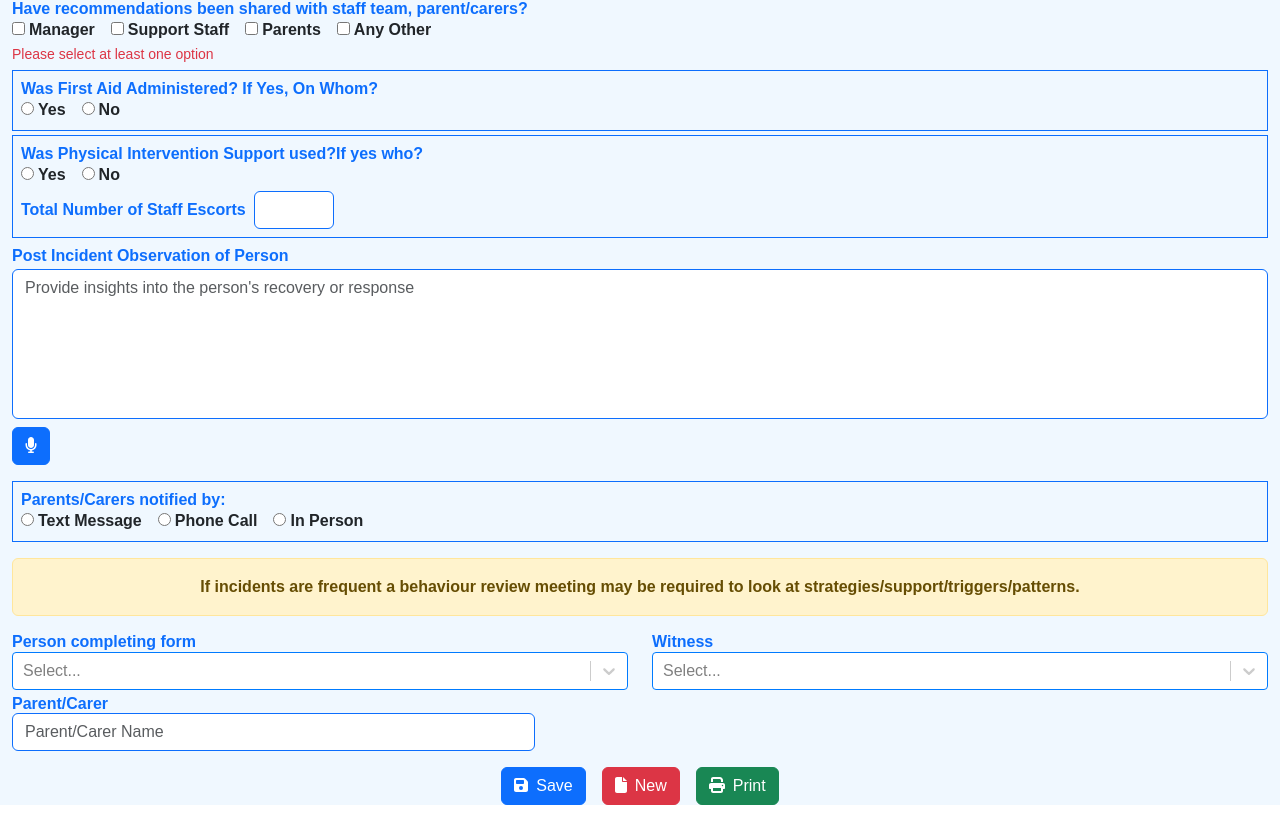
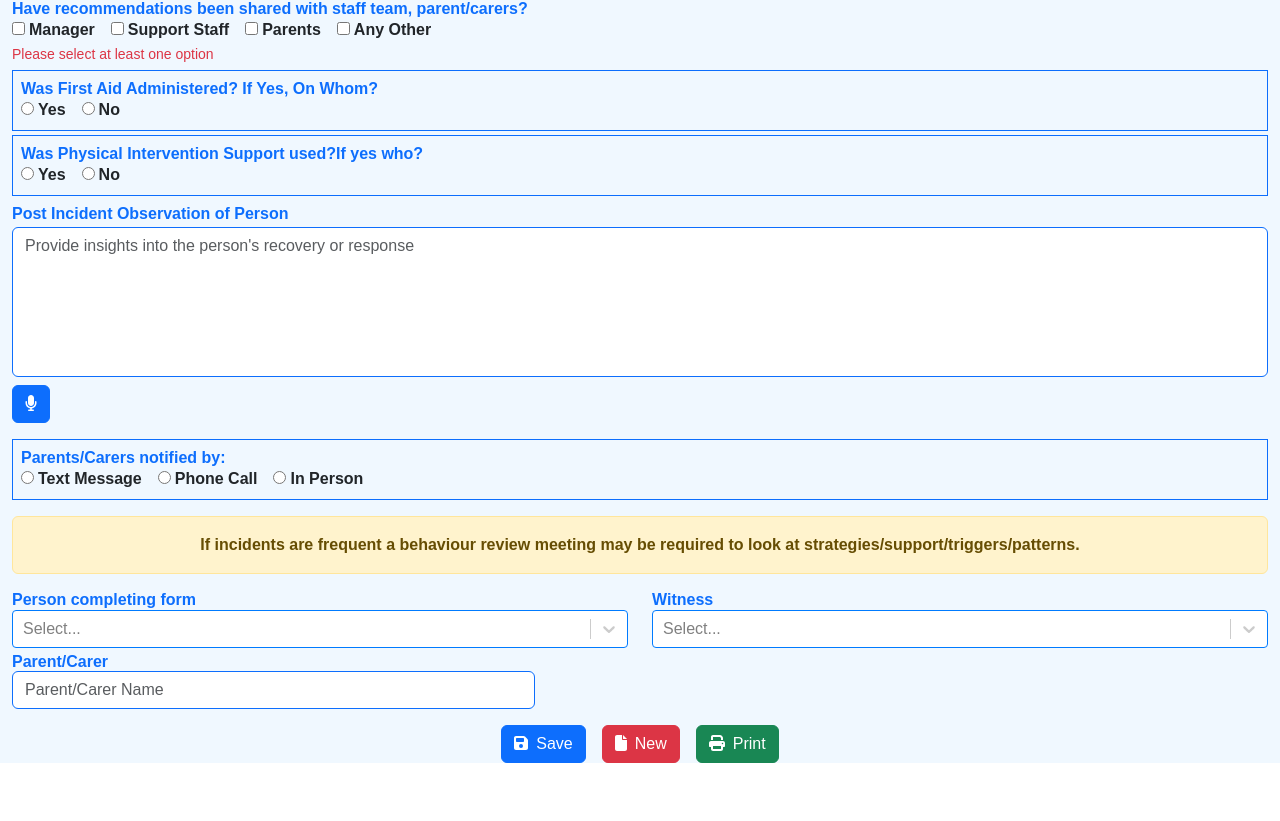
Before and after one commit to Adi29-bot/Ready-For-Life, a React (Vite) app: page /incident-form in a window 1280 px wide. Shown: the part 1311-2132 px from the top of the page. After the commit the page ends 2090 px from the top, so only its background shows below. Built offline with nearby package versions, Linux system fonts and the light colour scheme.

Commit message:
Modified Incident Report Form

```diff
--- a/src/components/incident-report-form.jsx
+++ b/src/components/incident-report-form.jsx
@@ -297,7 +297,7 @@ const IncidentReportForm = () => {
         {errors.physicalInterventionUsed && <small className='text-danger'>{errors.physicalInterventionUsed.message}</small>}
         {physicalInterventionUsed === "yes" && <input type='text' {...register("physicalother", { required: "Please specify the name(s)" })} className={`form-control border-primary ${errors.physicalother ? "is-invalid" : ""}`} placeholder='Specify the person(s) who administered the intervention' />}
         {errors.physicalother && <small className='invalid-feedback'>{errors.physicalother.message}</small>}
-
+        {physicalInterventionUsed === "yes" && (
           <div className='mt-1 d-flex align-items-center'>
             <label className='mb-0 fw-bold text-primary me-2' htmlFor='staffEscorted'>
               <strong>Total Number of Staff Escorts</strong>
@@ -315,6 +315,7 @@ const IncidentReportForm = () => {
             />
             {errors.staffEscorted && <small className='text-danger ms-2'>{errors.staffEscorted.message}</small>}
           </div>
+        )}
       </div>
 
       <div className='mb-3'>
```
Lines whose indentation alone changed are shown as unchanged.
